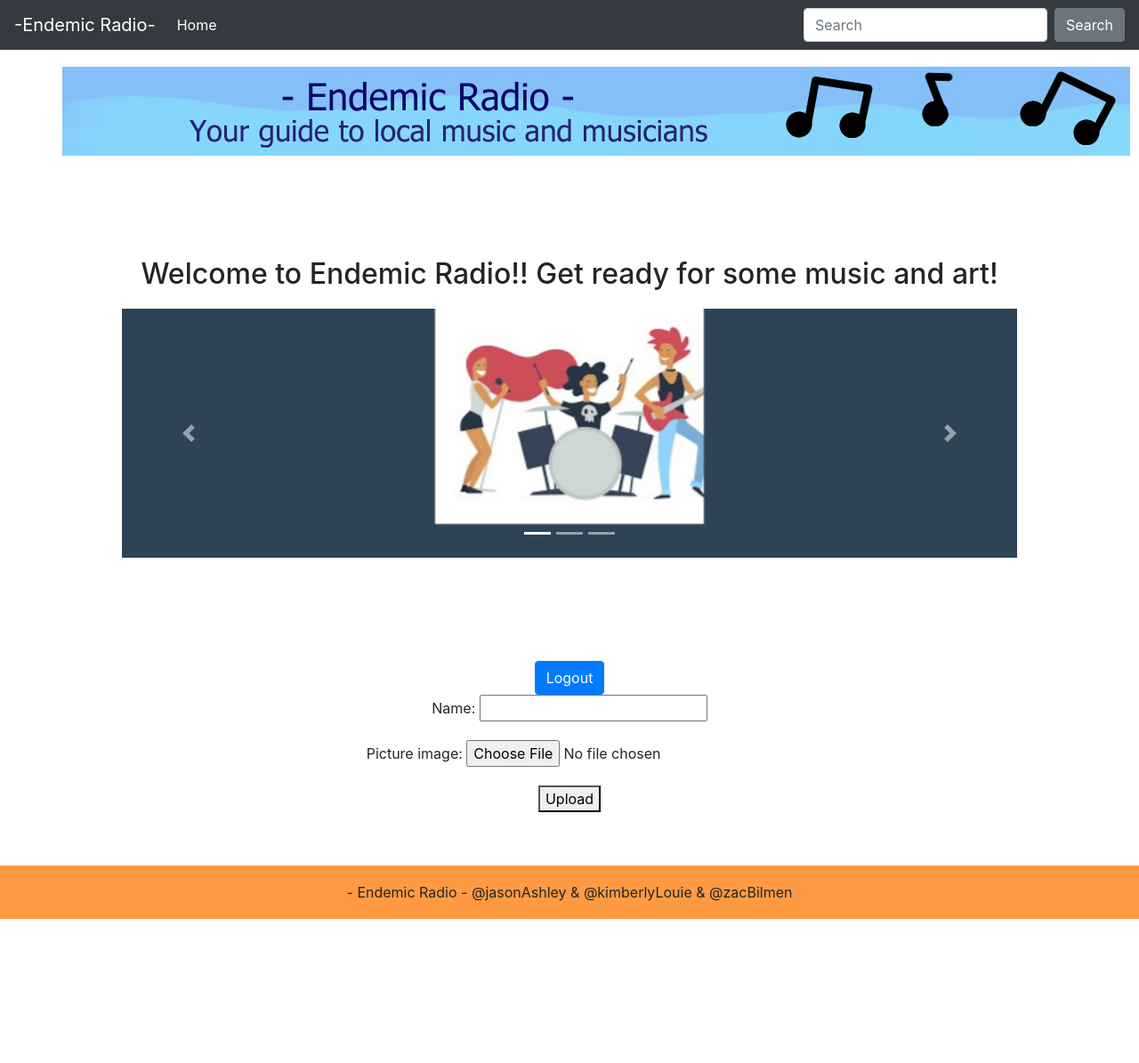
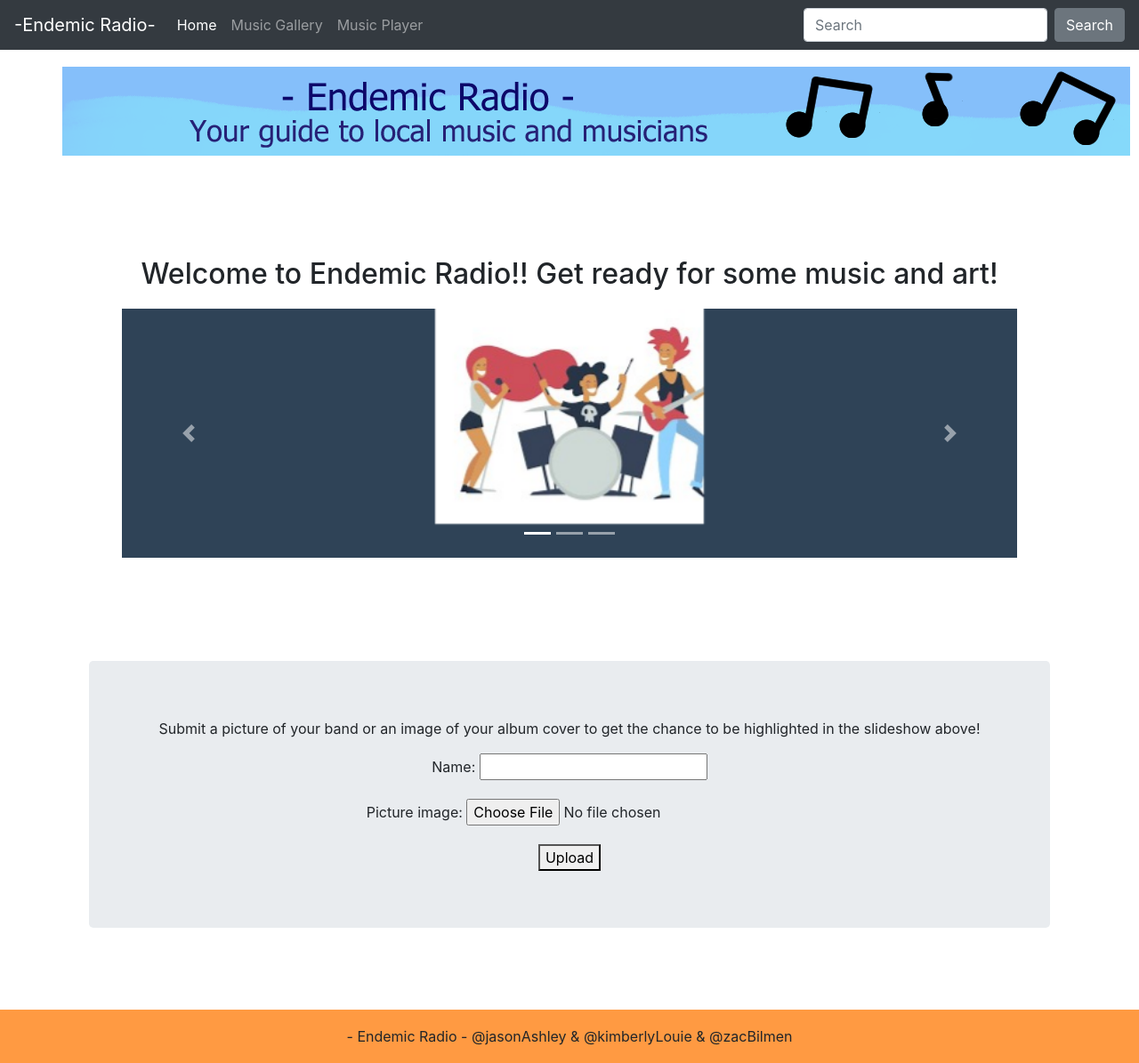
Before and after one commit to png/EndemicRadio, a Django app: page /musicpage/ in a window 1280 px wide. Shown: the whole page at 89% size. Before the commit the page ends 1033 px from the top, so only its background shows below. Run offline with Django 3.2, Linux system fonts and the light colour scheme; some libraries are stand-ins or nearby versions.

Commit message:
added links in navbar

```diff
--- a/stream/templates/stream/musicpage.html
+++ b/stream/templates/stream/musicpage.html
@@ -53,15 +53,16 @@
 
 <div class="container-fluid">
 
-<a class="btn btn-primary" href="/logout">
-    Logout
-  </a>
 
-<form method = "post" enctype="multipart/form-data">
-        {% csrf_token %}
-        {{ form.as_p }}
-        <button type="submit">Upload</button>
-    </form>
+    <div style="background:!important" class="jumbotron">
+        <p>Submit a picture of your band or an image of your album cover to get the chance to be highlighted in the slideshow above!</p>
+
+        <form method = "post" enctype="multipart/form-data">
+            {% csrf_token %}
+            {{ form.as_p }}
+            <button type="submit">Upload</button>
+        </form>
+    </div>
 </div>
 
 
--- a/templates/base.html
+++ b/templates/base.html
@@ -38,8 +38,19 @@
       <div class="collapse navbar-collapse" id="navbarsExampleDefault">
         <ul class="navbar-nav mr-auto">
           <li class="nav-item active">
-            <a class="nav-link" href=""
+            <a class="nav-link" href="/"
               >Home <span class="sr-only">(current)</span></a
+            >
+
+          </li>
+          <li>
+            <a class="nav-link" href="/musicpage"
+              >Music Gallery <span class="sr-only">(current)</span></a
+            >
+          </li>
+          <li>
+            <a class="nav-link" href="/player"
+              >Music Player <span class="sr-only">(current)</span></a
             >
           </li>
 
```
